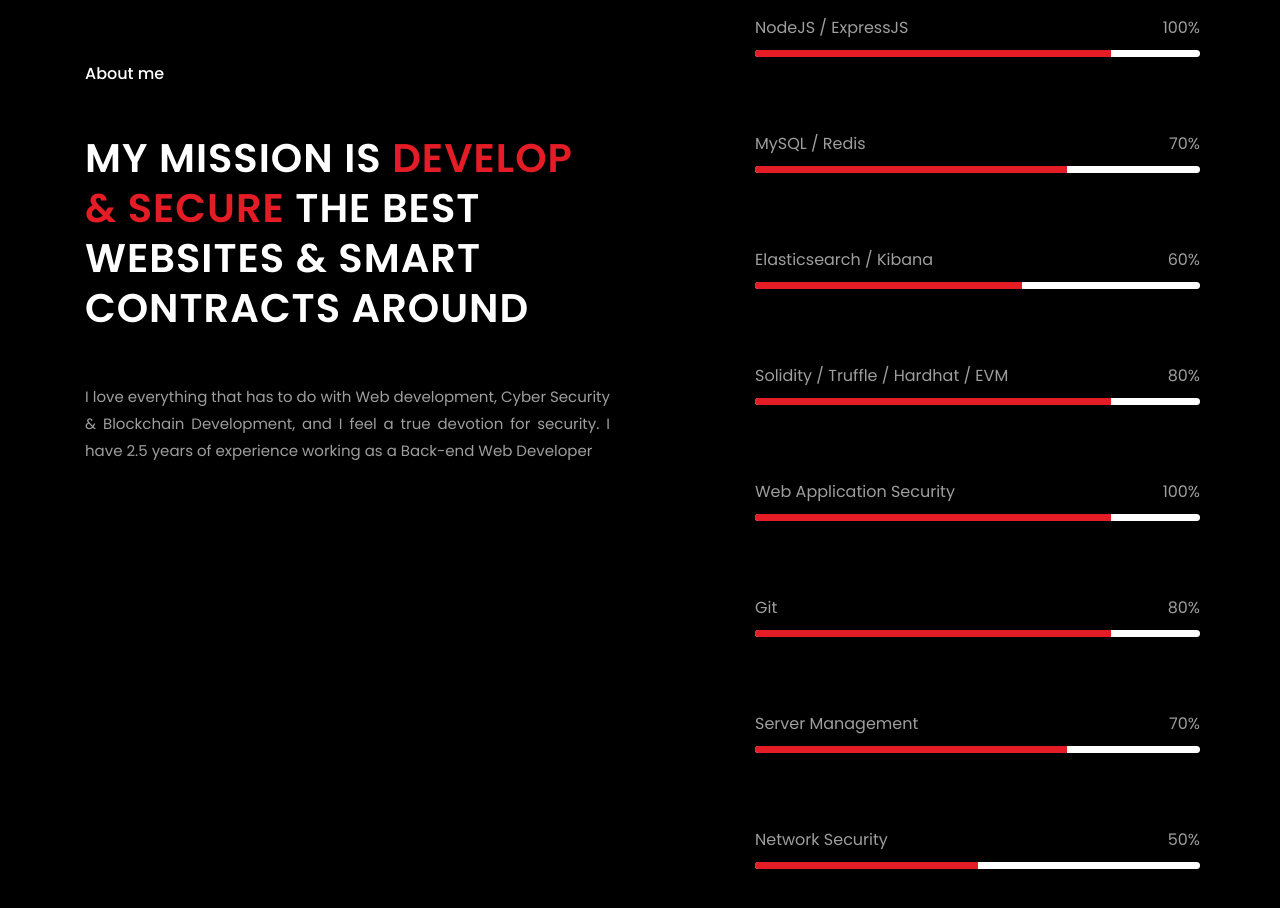
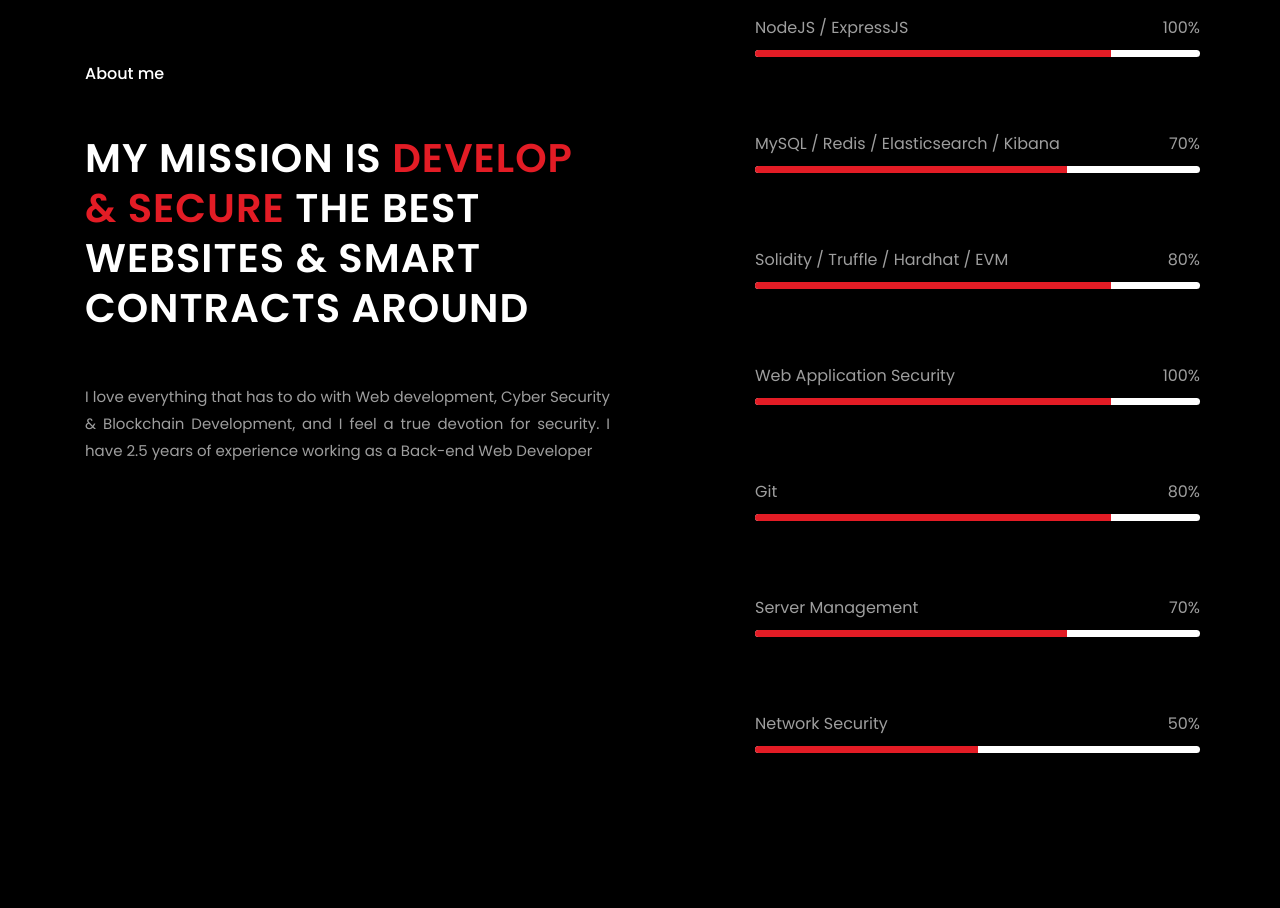
Before and after one commit to merchant862/portfolio, a plain HTML site: page index.html in a window 1280 px wide. Shown: the part 860-1768 px from the top of the page. Drawn offline with Linux system fonts and the light colour scheme; a web font is replaced by a local one.

Commit message:
Add files via upload

```diff
--- a/index.html
+++ b/index.html
@@ -118,20 +118,11 @@
                                     </div>
                                     <div class="_re_uy_iu">
                                         <div class="_ol_ew_xs">
-                                            <span>MySQL / Redis</span>
+                                            <span>MySQL / Redis / Elasticsearch / Kibana</span>
                                             <span>70%</span>
                                         </div>
                                         <div class="progress">
                                             <div style="width: 70%;" class="progress-bar my-bars" role="progressbar" aria-valuenow="0" aria-valuemin="0" aria-valuemax="100"></div>
-                                        </div>
-                                    </div>
-                                    <div class="_re_uy_iu">
-                                        <div class="_ol_ew_xs">
-                                            <span>Elasticsearch / Kibana</span>
-                                            <span>60%</span>
-                                        </div>
-                                        <div class="progress">
-                                            <div style="width: 60%;" class="progress-bar my-bars" role="progressbar" aria-valuenow="0" aria-valuemin="0" aria-valuemax="100"></div>
                                         </div>
                                     </div>
                                     <div class="_re_uy_iu">
```
